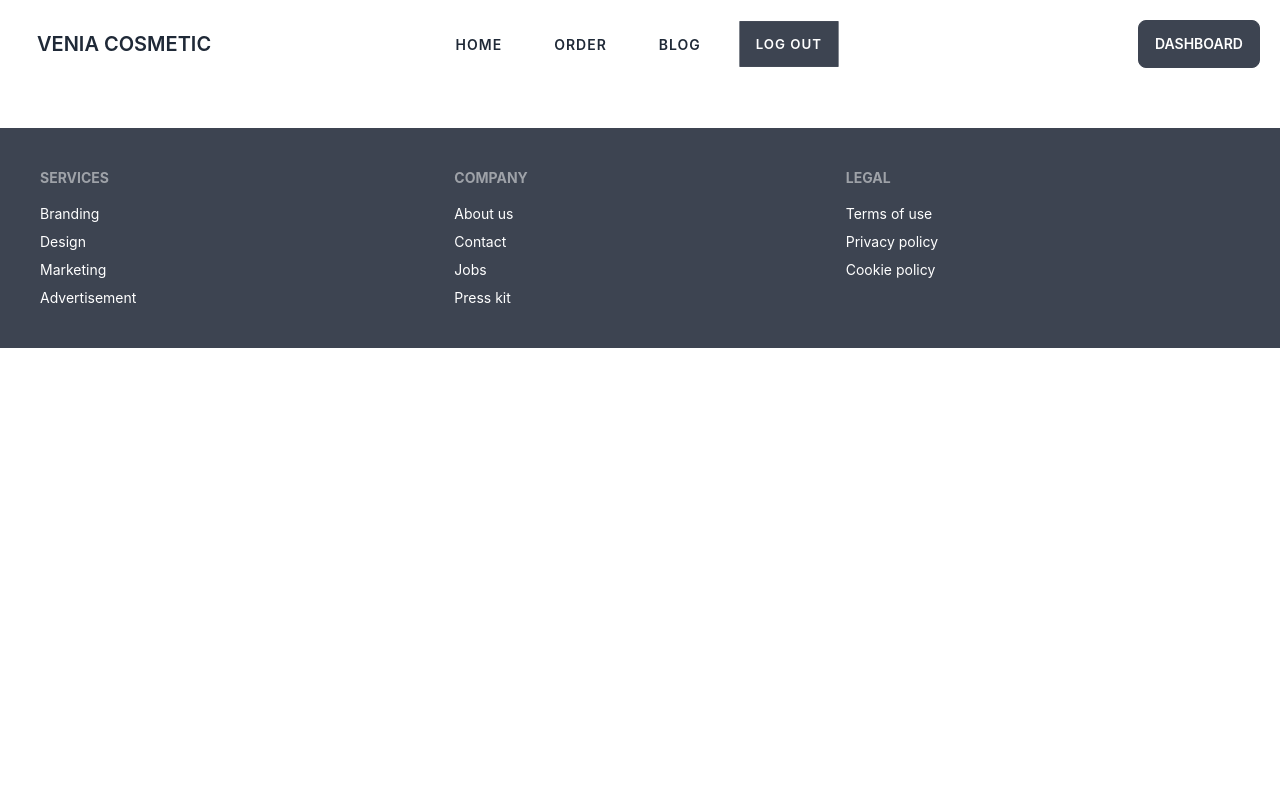
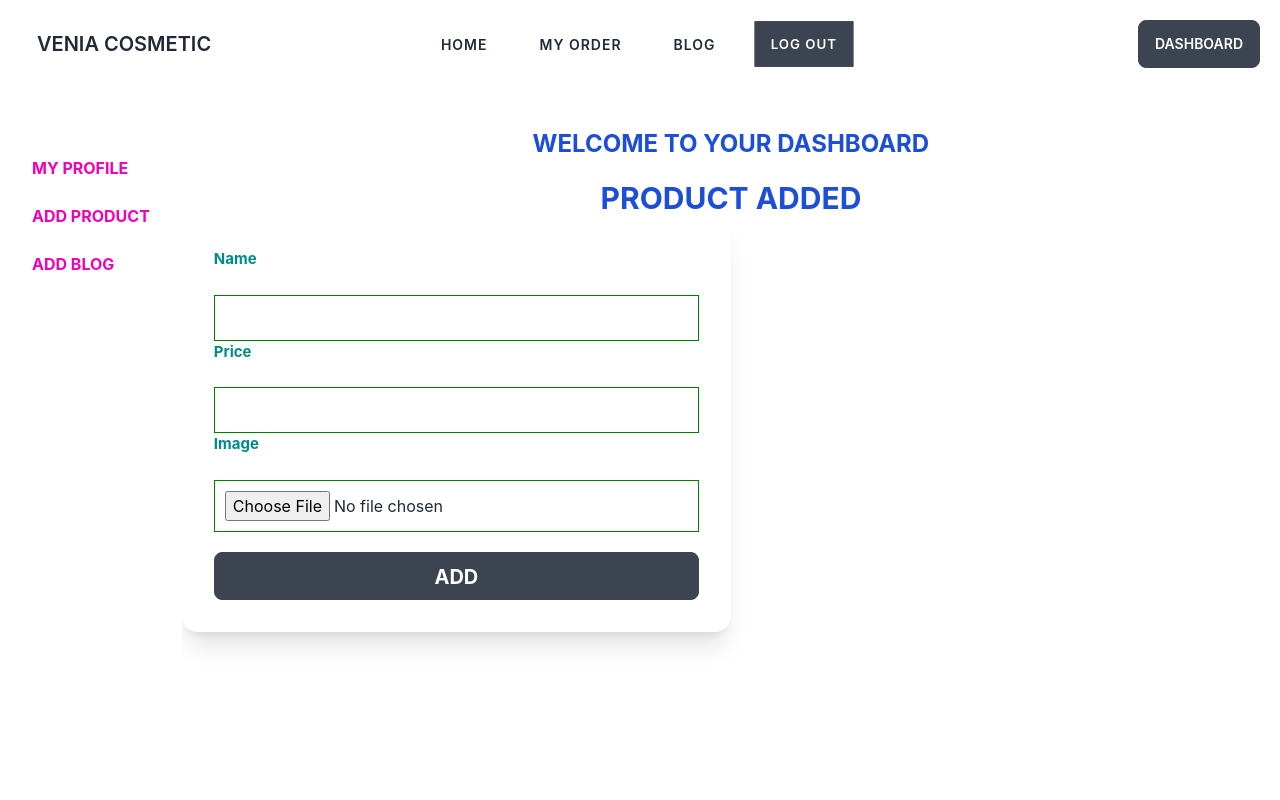
Before and after one commit to Jonied-mirza-shakib/venia-cosmetic-client-side, a React (Create React App) app: page /dashboard/addProduct in a window 1280 px wide. Shown: the top 800 px of the page. Built offline with nearby package versions, Linux system fonts and the light colour scheme; no server answers; sample sign-in values are in the browser's storage.

Commit message:
complete the added product

```diff
--- a/src/App.js
+++ b/src/App.js
@@ -14,6 +14,8 @@ import Footer from './Page/Footer/Footer';
 import SignUp from './SignUp/SignUp';
 import Dashboard from './Dashboard/Dashboard';
 import RequireAuth from './RequireAuth/RequireAuth';
+import AddProduct from './Dashboard/AddProduct';
+import MyProfile from './Dashboard/MyProfile';
 
 function App() {
   return (
@@ -21,16 +23,19 @@ function App() {
       <Navbar></Navbar>
       <Routes>
       <Route path='/' element={<Home></Home>}></Route>
-      <Route path='/order' element={<Order></Order>}></Route>
+      <Route path='/order' element={<RequireAuth>
+        <Order></Order>
+      </RequireAuth>}></Route>
       <Route path='/blog' element={<Blog></Blog>}></Route>
       <Route path='/login' element={<Login></Login>}></Route>
       <Route path='/products' element={<Products></Products>}></Route>
       <Route path='/productsDetails/:id' element={<ProductsDetails></ProductsDetails>}></Route>
       <Route path='/blogDetails/:id' element={<BlogDetails></BlogDetails>}></Route>
       <Route path='/signUp' element={<SignUp></SignUp>}></Route>
-      <Route path='/dashboard' element={<RequireAuth>
-        <Dashboard></Dashboard>
-      </RequireAuth>}></Route>
+      <Route path='/dashboard' element={<RequireAuth><Dashboard></Dashboard></RequireAuth>}>
+      <Route index element={<MyProfile></MyProfile>}></Route>
+      <Route path='addProduct' element={<AddProduct></AddProduct>}></Route>
+      </Route>
       </Routes>
       <Footer></Footer>
       <ToastContainer/>
--- /dev/null
+++ b/src/Dashboard/AddBlog.js
@@ -0,0 +1,11 @@
+import React from 'react';
+
+const AddBlog = () => {
+    return (
+        <div>
+
+        </div>
+    );
+};
+
+export default AddBlog;
--- /dev/null
+++ b/src/Dashboard/AddProduct.js
@@ -0,0 +1,83 @@
+import React from 'react';
+import { useForm } from "react-hook-form";
+import { toast } from 'react-toastify';
+
+
+
+const AddProduct = () => {
+    const { register, formState: { errors },reset, handleSubmit } = useForm();
+    const imageStorageApi='19bf4cd9f8fbd132a1a0e00b0808ce6a';
+
+  const onSubmit = async data => {
+    console.log(data)
+    const image=data.image[0];
+    const formData = new FormData();
+    formData.append('image', image);
+    const url=`https://api.imgbb.com/1/upload?key=${imageStorageApi}`
+    fetch(url, {
+  method: 'POST',
+  body: formData
+})
+.then(res => res.json())
+.then(result => {
+    if(result.success){
+        const image=result.data.url;
+        const productsDetails={
+            name: data.name,
+            price: data.price,
+            img: image
+        }
+        fetch('http://localhost:5000/products', {
+  method: 'POST',
+  headers: {
+    'Content-Type': 'application/json',
+  },
+  body: JSON.stringify(productsDetails),
+})
+.then(res => res.json())
+.then(data => {
+  console.log('Success:', data);
+  if(data.insertedId){
+   toast('Added Product Successfully')
+  }else{
+    toast.error('Added Product field')
+  }
+
+})
+    }
+})
+reset()
+  }
+    return (
+        <div>
+        <h1 className='text-3xl text-center text-blue-700 uppercase font-bold mt-5'>Product Added</h1>
+        <div class="card w-2/4 bg-base-100 shadow-xl">
+<div class="card-body">
+<form onSubmit={handleSubmit(onSubmit)}>
+<div>
+<label for="name">Name</label>
+<br/>
+  <input className='w-full' type='text' {...register("name", { required: true })} />
+  {errors.name?.type === 'required' && "name is required"}
+</div>
+<div>
+<label for="price">Price</label>
+<br/>
+<input className='w-full' type='text' {...register("price", { required: true })} />
+  {errors.price && <p>price is required</p>}
+</div>
+<div>
+<label for="image">Image</label>
+<br/>
+<input className='w-full' type='file' {...register("image", { required: true })} />
+  {errors.image && <p>image is required</p>}
+</div>
+  <input type="submit" value='ADD' className='btn mt-5 text-xl font-bold cursor-pointer w-full' />
+</form>
+</div>
+</div>
+    </div>
+    );
+};
+
+export default AddProduct;
--- a/src/Dashboard/Dashboard.js
+++ b/src/Dashboard/Dashboard.js
@@ -1,10 +1,25 @@
 import React from 'react';
+import { Link, Outlet } from 'react-router-dom';
 
 const Dashboard = () => {
     return (
-        <div>
-
+        <div class="drawer drawer-mobile mt-10 mb-20">
+        <input id="my-drawer" type="checkbox" class="drawer-toggle" />
+        <div class="drawer-content">
+          {/* <!-- Page content here --> */}
+          <h1 className='text-2xl text-center text-blue-700 uppercase font-bold'>WELCOME To your Dashboard</h1>
+         <Outlet></Outlet>
         </div>
+        <div class="drawer-side">
+          <label for="my-drawer" class="drawer-overlay"></label>
+          <ul class="menu p-4 overflow-y-auto w-30 bg-base-100 text-base-content">
+            {/* <!-- Sidebar content here --> */}
+            <li className='text-secondary font-bold'><Link to='/dashboard'>MY PROFILE</Link></li>
+            <li className='text-secondary font-bold'><Link to='/dashboard/addProduct'>ADD PRODUCT</Link></li>
+            <li className='text-secondary font-bold'><Link to='/dashboard/blog'>ADD BLOG</Link></li>
+          </ul>
+        </div>
+      </div>
     );
 };
 
--- /dev/null
+++ b/src/Dashboard/MyProfile.js
@@ -0,0 +1,11 @@
+import React from 'react';
+
+const MyProfile = () => {
+    return (
+        <div>
+            <h1>my profile</h1>
+        </div>
+    );
+};
+
+export default MyProfile;
--- a/src/Page/Navbar/Navbar.js
+++ b/src/Page/Navbar/Navbar.js
@@ -13,7 +13,7 @@ const Navbar = () => {
       };
     const menu=<>
     <li className='li'><Link to='/'>HOME</Link></li>
-    <li className='li'><Link to='/order'>ORDER</Link></li>
+    <li className='li'><Link to='/order'>MY ORDER</Link></li>
     <li className='li'><Link to='/blog'>BLOG</Link></li>
     <li className='li'>
    {
--- /dev/null
+++ b/src/Page/Order/Order.css
@@ -0,0 +1,5 @@
+.order{
+    width: 95%;
+    margin: auto;
+    margin-top: 40px;
+}
--- a/src/Page/Order/Order.js
+++ b/src/Page/Order/Order.js
@@ -1,9 +1,46 @@
-import React from 'react';
+import React, { useEffect, useState } from 'react';
+import { useAuthState } from 'react-firebase-hooks/auth';
+import auth from '../../firebase.init';
+import './Order.css'
 
 const Order = () => {
+    const [order, setOrder] = useState([]);
+    const [user, loading] = useAuthState(auth);
+    useEffect(() => {
+        fetch(`http://localhost:5000/order?email=${user?.email}`)
+            .then(res => res.json())
+            .then(data => setOrder(data))
+    }, [user?.email])
     return (
-        <div>
-            <h1>this is order</h1>
+        <div className='order'>
+            <div class="overflow-x-auto">
+                <table class="table w-full">
+                    <thead>
+                        <tr>
+                            <th></th>
+                            <th>Name</th>
+                            <th>Email</th>
+                            <th>Number</th>
+                            <th>Quantity</th>
+                            <th>Total</th>
+                        </tr>
+                    </thead>
+                    <tbody>
+                        {
+                            order.map((orders,index) =>
+                                <tr key={orders._id}>
+                                    <th>{index+1}</th>
+                                    <td>{orders.name}</td>
+                                    <td>{orders.email}</td>
+                                    <td>{orders.number}</td>
+                                    <td>{orders.quantity}</td>
+                                    <td>{orders.total}</td>
+                                </tr>
+                            )
+                        }
+                    </tbody>
+                </table>
+            </div>
         </div>
     );
 };
--- /dev/null
+++ b/src/Page/Products/BookingModal.css
@@ -0,0 +1,11 @@
+form label{
+    display: block;
+    font-size: 15px;
+    color: darkcyan;
+    font-weight: bold;
+}
+form input{
+    border: 1px solid green;
+    padding: 10px;
+    width: 100%;
+}
--- a/src/Page/Products/BookingModal.js
+++ b/src/Page/Products/BookingModal.js
@@ -1,15 +1,68 @@
 import React from 'react';
+import { useAuthState } from 'react-firebase-hooks/auth';
+import auth from '../../firebase.init';
+import './BookingModal.css'
+import { toast } from 'react-toastify';
+import { deleteShoppingCart, removeFromDb } from '../../utilities/fakedb';
 
-const BookingModal = ({handleOrder,orderTotal}) => {
+const BookingModal = ({orderTotal, quantity }) => {
+    const [user, loading] = useAuthState(auth);
+    const handleOrder = event => {
+        event.preventDefault()
+        const name = event.target.name.value;
+        const email = event.target.email.value;
+        const number = event.target.number.value;
+        const quantity = event.target.quantity.value;
+        const total = event.target.total.value;
+        const data = { name, email, number, quantity, total };
+        fetch('http://localhost:5000/order', {
+            method: 'POST',
+            headers: {
+                'Content-Type': 'application/json',
+            },
+            body: JSON.stringify(data),
+        })
+            .then((response) => response.json())
+            .then((data) => {
+                console.log('Success:', data);
+                if (data.insertedId) {
+                    toast("Your order is successful")
+                    deleteShoppingCart()
+                }
+
+            })
+    }
+
     return (
         <div>
-            <label for="my-modal-3" class="btn modal-button" onClick={()=>handleOrder(orderTotal)}>Continue Order</label>
+            <label for="my-modal-3" class="btn modal-button" onClick={() => handleOrder(orderTotal)}>Continue Order</label>
             <input type="checkbox" id="my-modal-3" class="modal-toggle" />
             <div class="modal">
                 <div class="modal-box relative">
                     <label for="my-modal-3" class="btn btn-sm btn-circle absolute right-2 top-2">✕</label>
-                    <h3 class="text-lg font-bold">Congratulations random Internet user!</h3>
-                    <p class="py-4">You've been selected for a chance to get one year of subscription to use Wikipedia for free!</p>
+                    <form onSubmit={handleOrder}>
+                        <div>
+                            <label for="name">NAME</label>
+                            <input type="text" name="name" placeholder='Your Name' />
+                        </div>
+                        <div>
+                            <label for="email">EMAIL</label>
+                            <input type="email" name="email" value={user?.email} readOnly />
+                        </div>
+                        <div>
+                            <label for="number">NUMBER</label>
+                            <input type="text" name="number" placeholder='Your Number' />
+                        </div>
+                        <div>
+                            <label for="quantity">QUANTITY</label>
+                            <input type="text" name="quantity" value={quantity} readOnly />
+                        </div>
+                        <div>
+                            <label for="number">TOTAL</label>
+                            <input type="text" name="total" value={orderTotal} readOnly />
+                        </div>
+                        <input type="submit" className='btn btn-success mt-10 w-full text-white text-xl' value="ORDER" />
+                    </form>
                 </div>
             </div>
         </div>
--- a/src/Page/Products/ProductsDetails.js
+++ b/src/Page/Products/ProductsDetails.js
@@ -9,6 +9,7 @@ const ProductsDetails = () => {
     const { id } = useParams();
     const [products, setProduct] = useState([]);
     const [cart, setCart] = useState([]);
+    const [orderComplete,setOrderComplete]=useState(null)
     const navigate = useNavigate()
     useEffect(() => {
         fetch('http://localhost:5000/products')
@@ -79,10 +80,6 @@ const ProductsDetails = () => {
         removeFromDb(selectProduct._id)
     }
 
-    const handleOrder=order=>{
-        console.log(order)
-    }
-
 
     return (
         <div>
@@ -120,9 +117,11 @@ const ProductsDetails = () => {
                             </div>
                             <div className='order-button'>
                             <BookingModal
-                            handleOrder={handleOrder}
                             orderTotal={orderTotal}
+                            quantity={quantity}
+                            setOrderComplete={setOrderComplete}
                             ></BookingModal>
+
                             </div>
                         </div>
                     </div>
```
